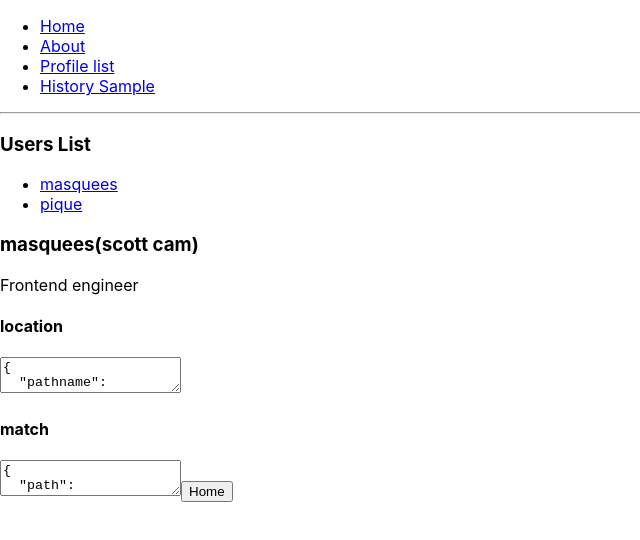
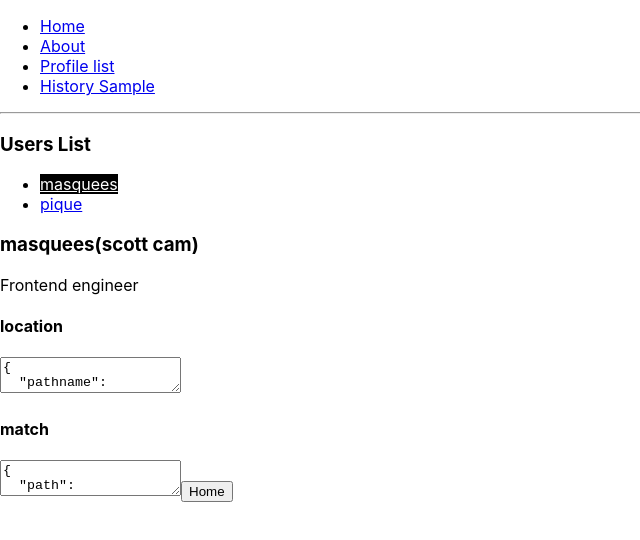
Before and after one commit to jeo19/router-tutorial, a React (Create React App) app: page /profiles/masquees in a window 1280 px wide. Shown: the top 540 px of the page, without its empty margins (0-640 px from the left). Built offline with nearby package versions, Linux system fonts and the light colour scheme.

Commit message:
feat:Add the NavLink route in Profiles component

```diff
--- a/src/Profiles.js
+++ b/src/Profiles.js
@@ -1,5 +1,5 @@
 import React from "react";
-import { Route, Link } from "react-router-dom";
+import { Route, NavLink } from "react-router-dom";
 import Profile from "./Profile";
 import WithRouteSample from "./WithRouteSample";
 
@@ -9,10 +9,20 @@
       <h3>Users List</h3>
       <ul>
         <li>
-          <Link to="/profiles/masquees">masquees</Link>
+          <NavLink
+            to="/profiles/masquees"
+            activeStyle={{ background: "black", color: "white" }}
+          >
+            masquees
+          </NavLink>
         </li>
         <li>
-          <Link to="/profiles/pique">pique</Link>
+          <NavLink
+            to="/profiles/pique"
+            activeStyle={{ background: "black", color: "white" }}
+          >
+            pique
+          </NavLink>
         </li>
       </ul>
       <Route path="/profiles" exact render={() => <div>Select User</div>} />
```
